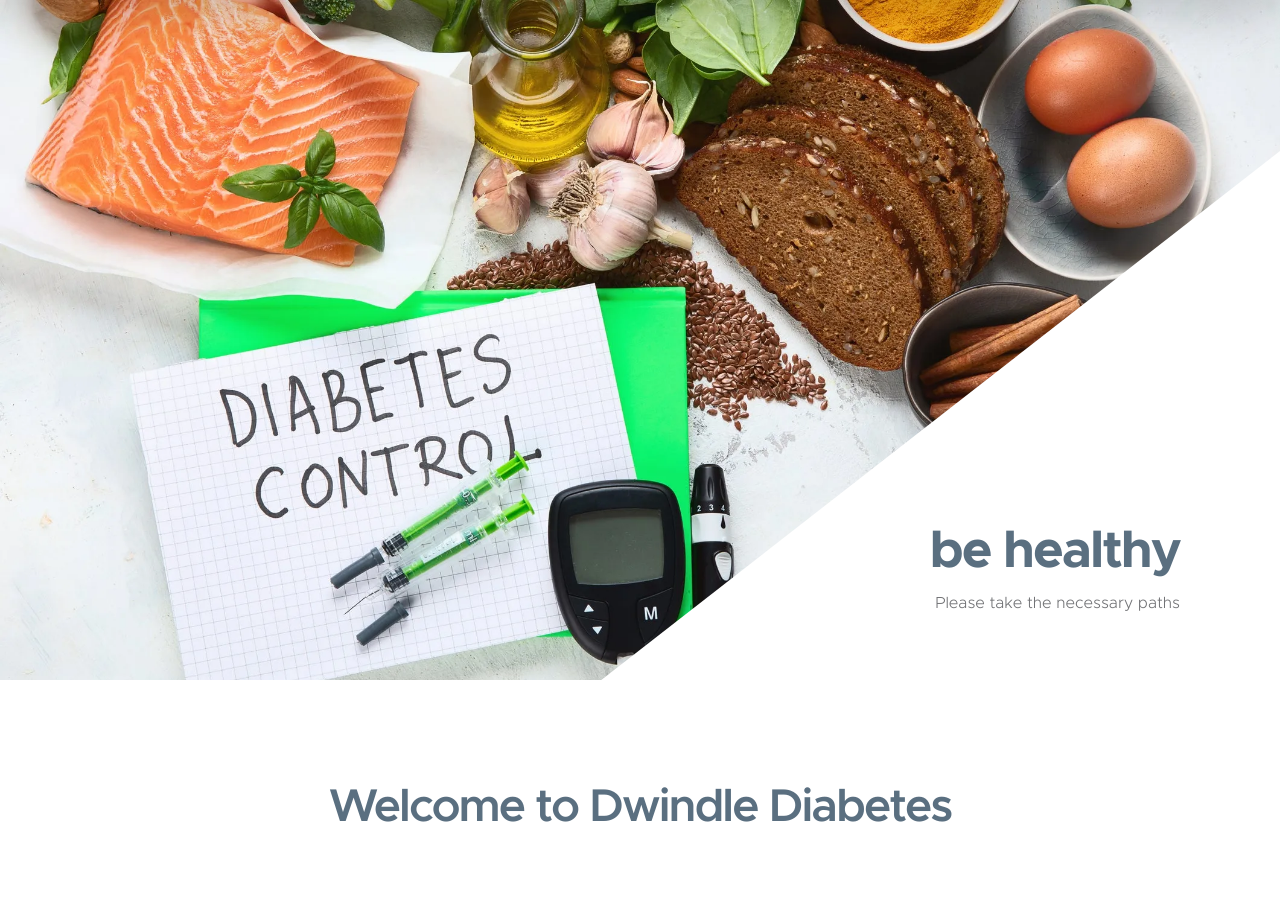
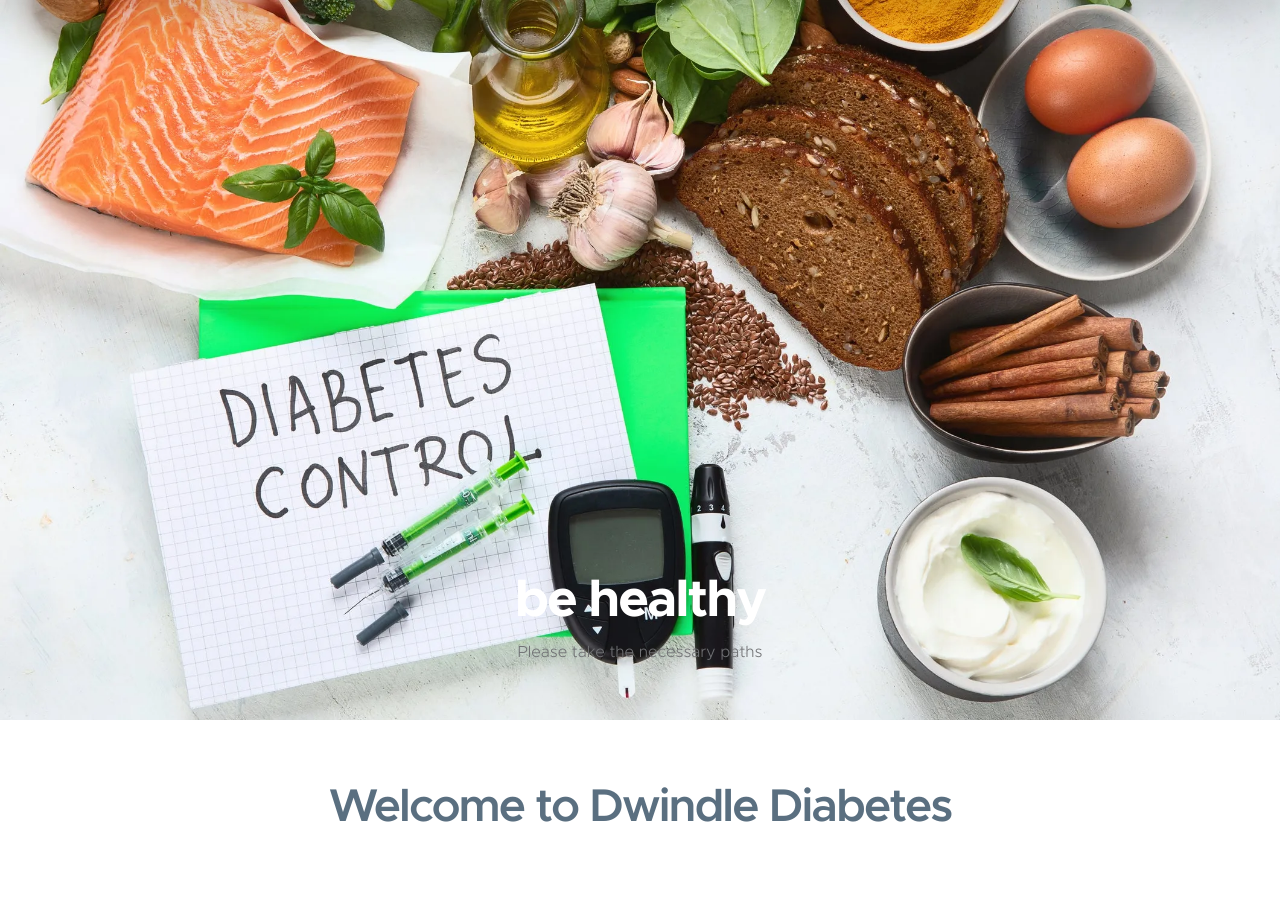
Before and after one commit to SaiNithyaShree-27/FRT-InternshipProject, a Flask app: page / in a window 1280 px wide. Shown: the part 115-1012 px from the top of the page. Run offline with Flask 2, Linux system fonts and the light colour scheme; some libraries are stand-ins or nearby versions.

Commit message:
Update home.html

```diff
--- a/templates/home.html
+++ b/templates/home.html
@@ -87,17 +87,7 @@
                     <div class="row">
 
                         <div class="col-lg-12 col-12 p-0">
-                            <div id="hero-slide" class="carousel carousel-fade slide" data-bs-ride="carousel">
-                                <div class="carousel-inner">
-                                    <div class="carousel-item">
-                                        <img src="../static/images/c.jpg" class="carousel-image img-fluid" alt="...">
 
-                                        <div class="carousel-caption d-flex flex-column justify-content-end">
-                                            <h1>track health</h1>
-
-                                            <p>Please focus on health</p>
-                                        </div>
-                                    </div>
 
                                     <div class="carousel-item active">
                                         <img src="../static/images/g.webp" class="carousel-image img-fluid" alt="...">
@@ -112,17 +102,6 @@
 
                                 </div>
 
-                                <button class="carousel-control-prev" type="button" data-bs-target="#hero-slide" data-bs-slide="prev">
-                                    <span class="carousel-control-prev-icon" aria-hidden="true"></span>
-                                    <span class="visually-hidden">Previous</span>
-                                </button>
-
-                                <button class="carousel-control-next" type="button" data-bs-target="#hero-slide" data-bs-slide="next">
-                                    <span class="carousel-control-next-icon" aria-hidden="true"></span>
-                                    <span class="visually-hidden">Next</span>
-                                </button>
-                            </div>
-                        </div>
 
                     </div>
                 </div>
```
